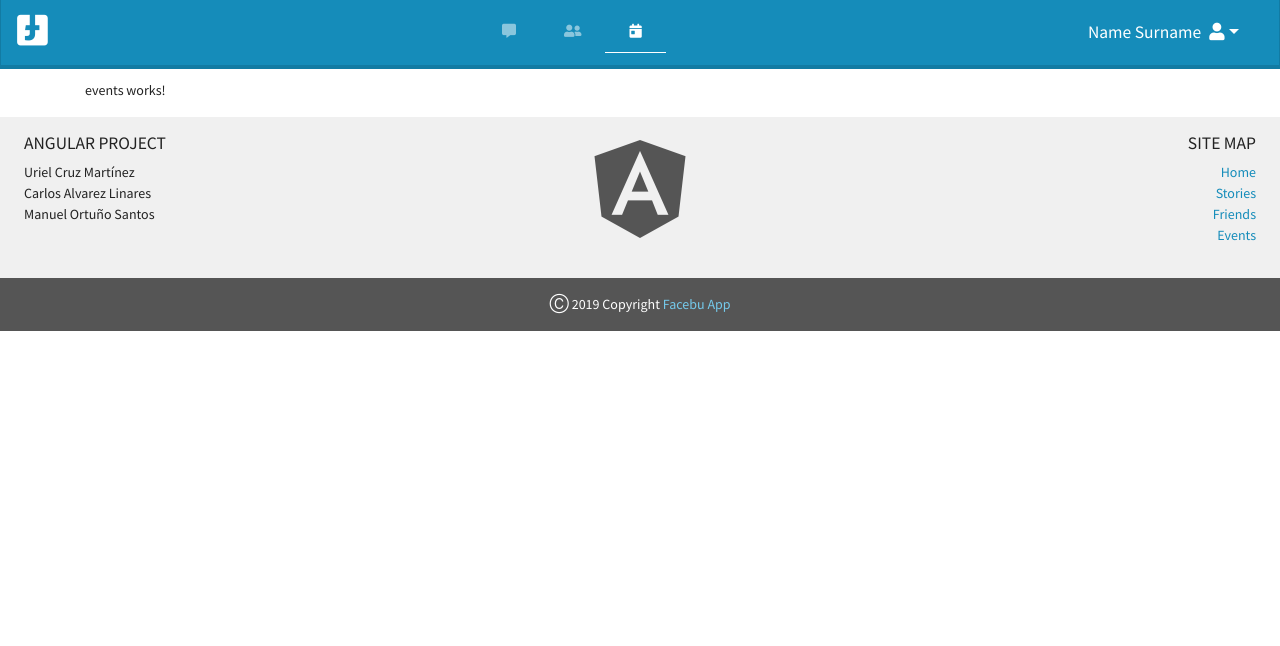
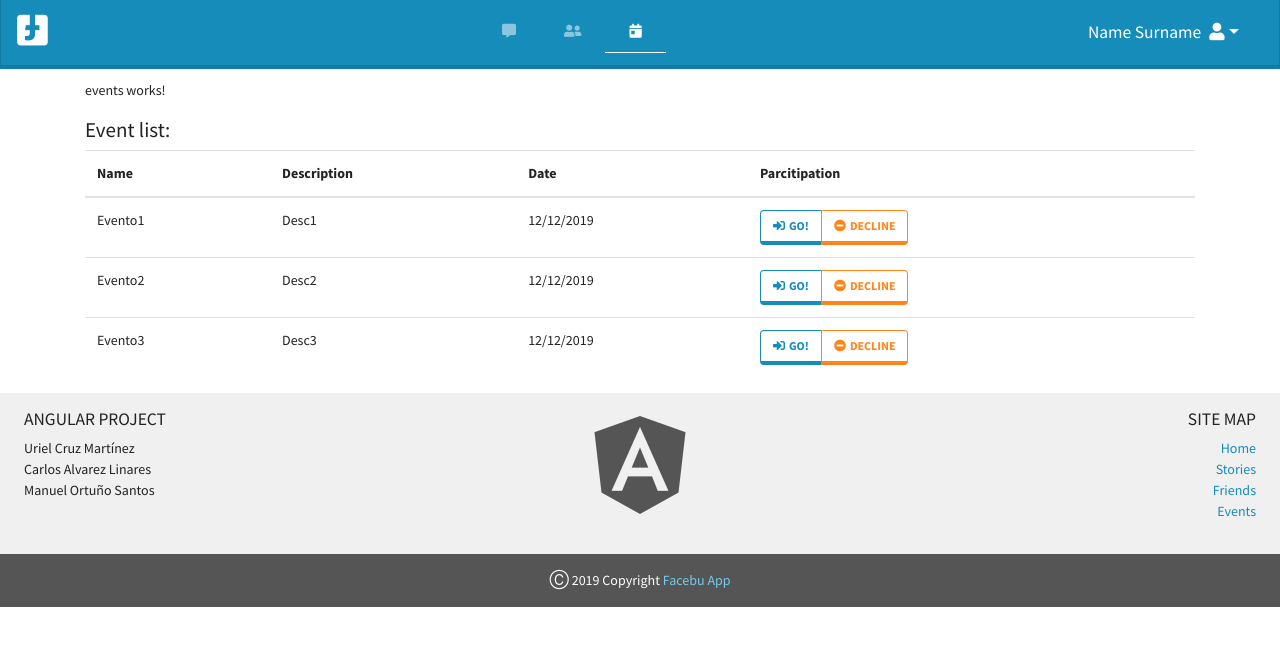
Before and after one commit to cArlitXs/facebu, an Angular app: page /events in a window 1280 px wide. Shown: the top 646 px of the page. Built offline with nearby package versions, Linux system fonts and the light colour scheme.

Commit message:
add evet list component

```diff
--- a/src/app/app.module.ts
+++ b/src/app/app.module.ts
@@ -13,6 +13,7 @@ import { StoriesComponent } from './stories/stories.component';
 import { EventsComponent } from './events/events.component';
 import { FriendsComponent } from './friends/friends.component';
 import { ProfileComponent } from './profile/profile.component';
+import { EventsListComponent } from './events-list/events-list.component';
 
 @NgModule({
   declarations: [
@@ -23,7 +24,8 @@ import { ProfileComponent } from './profile/profile.component';
     ProfileComponent,
     FooterComponent,
     HeaderComponent,
-    MainComponent
+    MainComponent,
+    EventsListComponent
   ],
   imports: [
     BrowserModule,
--- /dev/null
+++ b/src/app/events-list/events-list.component.html
@@ -0,0 +1,35 @@
+<h4>Event list:</h4>
+<!-- <div class="row py-1" *ngFor="let item of eventsTest">
+    <div class="col-md">{{item.name}}</div>
+    <div class="col-md">{{item.description}}</div>
+    <div class="col-md">{{item.eventDate}}</div>
+    <div class="btn-group" role="group" aria-label="Basic example">
+        <button type="button" class="btn btn-outline-primary"><i class="fas fa-sign-in-alt mr-1"></i>Go!</button>
+        <button type="button" class="btn btn-outline-warning"><i class="fas fa-minus-circle mr-1"></i>Decline</button>
+    </div>
+</div> -->
+<div class="table-responsive">
+    <table class="table">
+        <thead>
+            <tr>
+                <th>Name</th>
+                <th>Description</th>
+                <th>Date</th>
+                <th>Parcitipation</th>
+            </tr>
+        </thead>
+        <tbody>
+            <tr *ngFor="let item of eventsArr">
+                <td>{{item.name}}</td>
+                <td>{{item.description}}</td>
+                <td>{{item.eventDate}}</td>
+                <td>
+                    <div class="btn-group" role="group" aria-label="Basic example">
+                        <button (click)="setYesAssist()" type="button" class="btn btn-outline-primary"><i class="fas fa-sign-in-alt mr-1"></i><span class="d-none d-md-inline-block">Go!</span></button>
+                        <button (click)="setNotAssist()" type="button" class="btn btn-outline-warning"><i class="fas fa-minus-circle mr-1"></i><span class="d-none d-md-inline-block">Decline</span></button>
+                    </div>
+                </td>
+            </tr>
+        </tbody>
+    </table>
+</div>
--- /dev/null
+++ b/src/app/events-list/events-list.component.ts
@@ -0,0 +1,65 @@
+import { Component, OnInit } from "@angular/core";
+import { Assist } from "../models/assist";
+
+@Component({
+  selector: "app-events-list",
+  templateUrl: "./events-list.component.html",
+  styleUrls: ["./events-list.component.css"]
+})
+export class EventsListComponent implements OnInit {
+  constructor() {
+    this.setEvents(this.eventsTest);
+    this.setAssist(this.assistTest);
+  }
+
+  ngOnInit() {}
+
+  eventsTest = [
+    {
+      id: 1,
+      name: "Evento1",
+      description: "Desc1",
+      eventDate: "12/12/2019",
+      users: [1, 2]
+    },
+    {
+      id: 2,
+      name: "Evento2",
+      description: "Desc2",
+      eventDate: "12/12/2019",
+      users: [2]
+    },
+    {
+      id: 3,
+      name: "Evento3",
+      description: "Desc3",
+      eventDate: "12/12/2019",
+      users: [1]
+    }
+  ];
+
+  assistTest = [
+    {
+      user: 1,
+      event: 1
+    },
+    {
+      user: 2,
+      event: 1
+    }
+  ];
+
+  eventsArr: Event[];
+
+  assistArr: Assist[];
+
+  _assist: boolean;
+
+  setAssist(a: any[]): void {
+    this.assistArr = a;
+  }
+
+  setEvents(e: any[]): void {
+    this.eventsArr = e;
+  }
+}
--- a/src/app/events/events.component.html
+++ b/src/app/events/events.component.html
@@ -1 +1,2 @@
 <p>events works!</p>
+<app-events-list></app-events-list>
--- a/src/app/footer/footer.component.html
+++ b/src/app/footer/footer.component.html
@@ -14,7 +14,7 @@
                 <!-- <img src="./assets/img/angular-logo.svg" alt="" srcset=""> -->
                 <i class="fab fa-angular angular-logo text-secondary"></i>
             </div>
-            <div class="col-md mb-md-0 mb-3 text-right">
+            <div class="col-md mb-md-0 mb-3 text-md-right">
                 <h5 class="text-uppercase">Site map</h5>
                 <ul class="list-unstyled">
                     <li>
--- a/src/app/header/header.component.html
+++ b/src/app/header/header.component.html
@@ -30,7 +30,7 @@
             </li>
         </ul>
         <div class="dropdown form-inline my-2 my-lg-0 nav-item px-2">
-            <a class="navbar-brand dropdown-toggle" routerLink="#" id="navbarDropdown" role="button" data-toggle="dropdown" aria-haspopup="true" aria-expanded="false">
+            <a class="navbar-brand dropdown-toggle" routerLink="" id="navbarDropdown" role="button" data-toggle="dropdown" aria-haspopup="true" aria-expanded="false">
                 <span>{{userName}}</span>
                 <i class="fas fa-user logo-user ml-2"></i>
             </a>
```
Also changed, not shown: src/app/models/assist.ts (+3 -5 lines), src/app/events-list/events-list.component.css (added), 1 other file (tests, documents, lock files or other folders).
